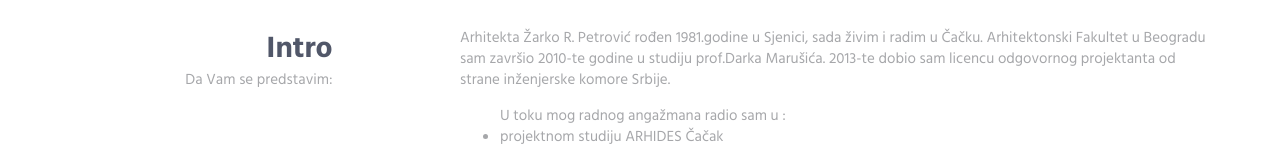
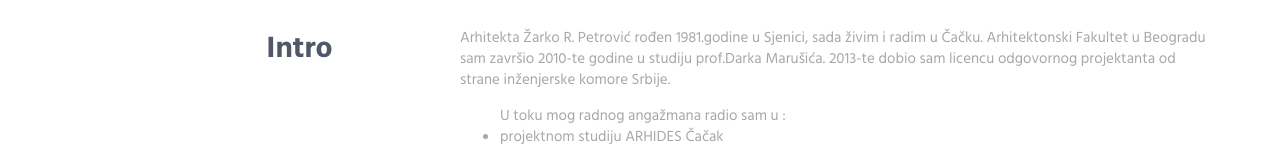
Before and after one commit to FurtulaIgor/zarkopetrovic, a plain HTML site: page index.html in a window 1280 px wide. Shown: the part 753-913 px from the top of the page. Drawn offline with Linux system fonts and the light colour scheme.

Commit message:
Update index.html

```diff
--- a/index.html
+++ b/index.html
@@ -152,7 +152,7 @@
           <div class="col-sm-3 sm-margin-b-30">
             <div class="text-right sm-text-left">
               <h2 class="margin-b-0">Intro</h2>
-              <p>Da Vam se predstavim:</p>
+              <!--<p>Da Vam se predstavim:</p><-->
             </div>
           </div>
           <div class="col-sm-8 col-sm-offset-1">
```
